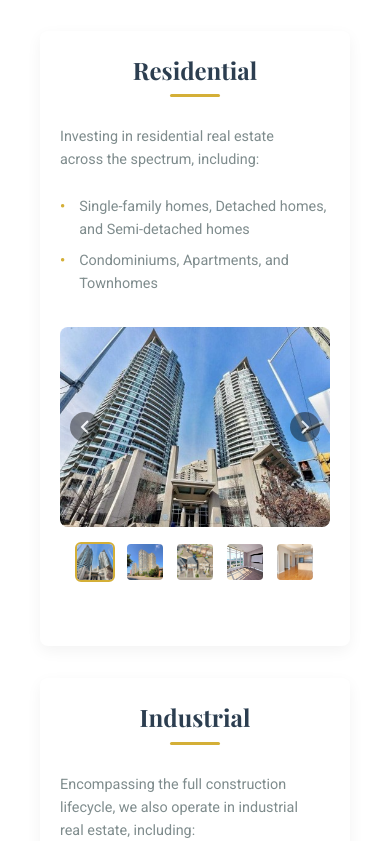
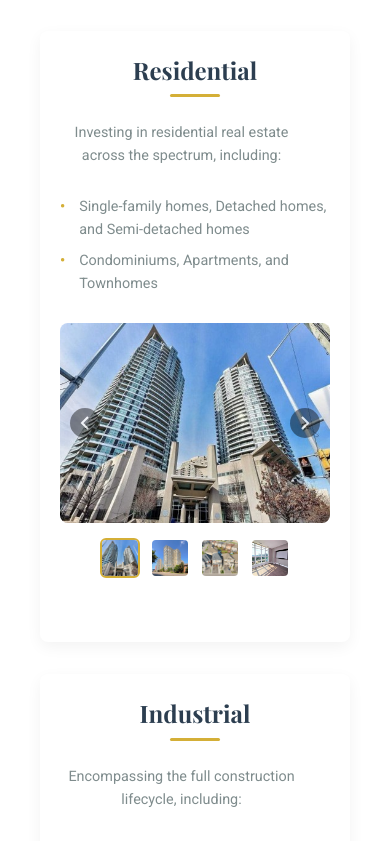
Before and after one commit to sanat75/grainrealty, a React (Create React App) app: page / in a window 390 px wide. Shown: the part 1983-2824 px from the top of the page. Built offline with nearby package versions, Linux system fonts and the light colour scheme.

Commit message:
mobile optimization2.0123

```diff
--- a/src/components/InvestmentTypes.css
+++ b/src/components/InvestmentTypes.css
@@ -28,9 +28,26 @@
   box-shadow: 0 15px 30px rgba(0, 0, 0, 0.1);
 }
 
+/* Updated Investment Intro Container Styles */
+.investment-intro-container {
+  width: 100%;
+  margin: 1rem 0 1.5rem;
+  text-align: center;  /* Center the container content */
+}
+
+.investment-first-point {
+  color: var(--gray);
+  line-height: 1.6;
+  font-size: 1rem;
+  margin-bottom: 0.75rem;
+  padding: 0;
+  display: block;
+  text-align: center;  /* Center the intro text */
+}
+
 /* Investment Intro Styles - Updated for bullet points */
 .investment-intro {
-  margin: 1rem 0 1.5rem;
+  margin: 0.25rem 0 0;
   color: var(--gray);
   line-height: 1.6;
   font-size: 1rem;
@@ -38,12 +55,14 @@
   width: 100%;
   list-style-type: none;
   padding-left: 0;
+  display: inline-block;  /* To allow proper alignment */
 }
 
 .investment-intro li {
   position: relative;
   padding-left: 1.5rem;
   margin-bottom: 0.5rem;
+  text-align: left;  /* Keep bullets left-aligned */
 }
 
 .investment-intro li:before {
@@ -314,7 +333,12 @@
     font-size: 1.8rem;
   }
 
-  .investment-intro {
+  .investment-intro-container {
+    margin: 0.75rem 0 1.25rem;
+  }
+
+  .investment-intro,
+  .investment-first-point {
     font-size: 0.95rem;
   }
 
@@ -363,9 +387,9 @@
     font-size: 1.2rem;
   }
 
-  .investment-intro {
+  .investment-intro,
+  .investment-first-point {
     font-size: 0.95rem;
-    margin: 0.75rem 0 1.25rem;
   }
 
   .investment-segments li {
@@ -415,9 +439,9 @@
     height: 30px;
   }
 
-  .investment-intro {
+  .investment-intro,
+  .investment-first-point {
     font-size: 0.9rem;
-    margin: 0.75rem 0 1rem;
   }
 
   .investment-intro li {
@@ -433,64 +457,3 @@
     margin-bottom: 0.5rem;
   }
 }
-/* Add these new styles to your InvestmentTypes.css file */
-
-.investment-intro-container {
-  width: 100%;
-  margin: 1rem 0 1.5rem;
-  text-align: left;
-}
-
-.investment-first-point {
-  color: var(--gray);
-  line-height: 1.6;
-  font-size: 1rem;
-  margin-bottom: 1rem;
-  padding-left: 0;
-}
-
-/* Existing styles for the bulleted items */
-.investment-intro {
-  color: var(--gray);
-  line-height: 1.6;
-  font-size: 1rem;
-  text-align: left;
-  width: 100%;
-  list-style-type: none;
-  padding-left: 0;
-  margin-top: 0.5rem;
-  margin-bottom: 0;
-}
-
-.investment-intro li {
-  position: relative;
-  padding-left: 1.5rem;
-  margin-bottom: 0.5rem;
-}
-
-.investment-intro li:before {
-  content: "•";
-  position: absolute;
-  left: 0;
-  color: var(--secondary);
-  font-weight: bold;
-}
-
-/* Responsive styles */
-@media (max-width: 768px) {
-  .investment-first-point,
-  .investment-intro {
-    font-size: 0.95rem;
-  }
-}
-
-@media (max-width: 480px) {
-  .investment-first-point,
-  .investment-intro {
-    font-size: 0.9rem;
-  }
-
-  .investment-intro li {
-    padding-left: 1.2rem;
-  }
-}
--- a/src/components/InvestmentTypes.js
+++ b/src/components/InvestmentTypes.js
@@ -105,17 +105,17 @@ const InvestmentTypes = () => {
     id: 1,
     title: "Residential",
     intro: [
-        "Investing in residential real estate across the spectrum, including: ",
+      "Investing in residential real estate across the spectrum, including:",
       "Single-family homes, Detached homes, and Semi-detached homes",
       "Condominiums, Apartments, and Townhomes"
     ],
-      images: [res1, res2, res3, res4, res5],
+    images: [res1, res2, res3, res4],
   },
   {
     id: 2,
     title: "Industrial",
     intro: [
-        "Encompassing the full construction lifecycle, we also operate in industrial real estate, including:",
+      "Encompassing the full construction lifecycle, including:",
       "Manufacturing facilities / Industrial sheds",
       "Office spaces"
     ],
```
Lines whose indentation alone changed are shown as unchanged.
